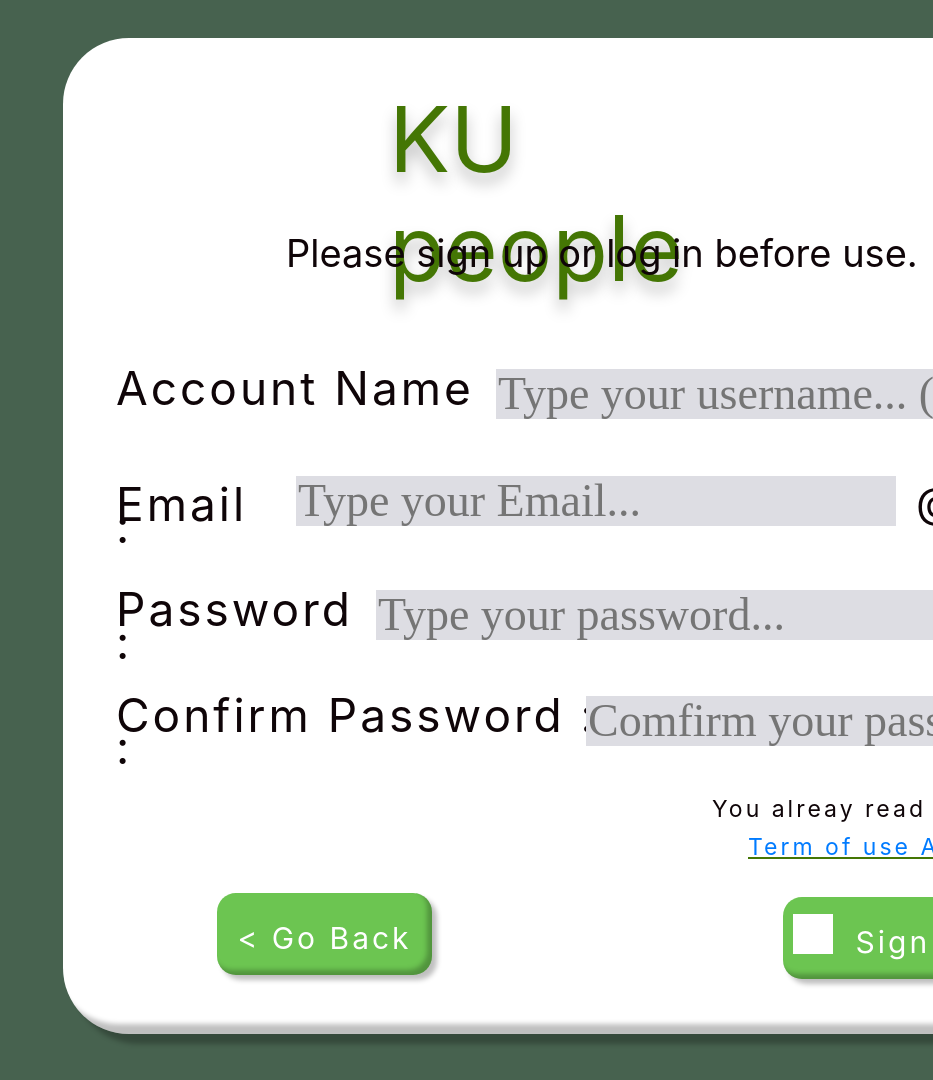
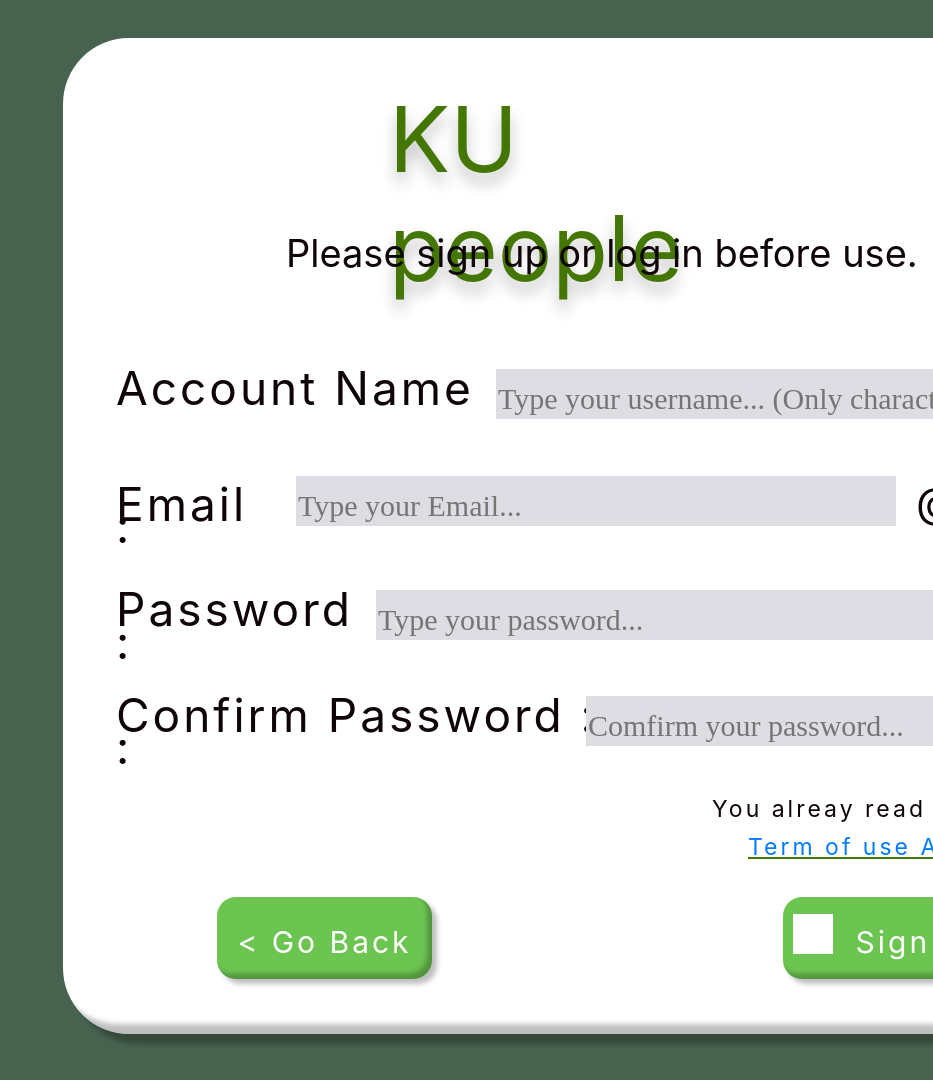
Before and after one commit to qqunx9999/KPP_Frontend, a React (Create React App) app in the folder frontend/: page /SignUp in a window 1280 px wide. Shown: the top 1080 px of the page, without its empty margins (347-1280 px from the left). Built offline with nearby package versions, Linux system fonts and the light colour scheme.

Commit message:
Forgetpwd-edit input front size,edit send button SignupPage-edit go back button

```diff
--- a/frontend/src/CSSsource/ForgetPwd.css
+++ b/frontend/src/CSSsource/ForgetPwd.css
@@ -106,7 +106,8 @@
     color: #ffffff;
     font-size: 35px;
     letter-spacing: 3px;
-    line-height: 3;
+    line-height: 1;
+
   }
 
 .verification {
@@ -285,3 +286,7 @@
         line-height: 1.2;
 
   }
+
+  input::placeholder {
+    font-size: 30px;
+  }
--- a/frontend/src/CSSsource/SignupPage.css
+++ b/frontend/src/CSSsource/SignupPage.css
@@ -237,7 +237,7 @@
   font-size: 30px;
   box-shadow: 5px 5px 5px 0px rgba(0, 0, 0, 0.25), inset -5px -5px 5px 0px rgba(0,0,0,0.25);
   position: absolute;
-  top: 855px;
+  top: 859px;
   left: 154px;
   border-width: 0px;
 }
```
